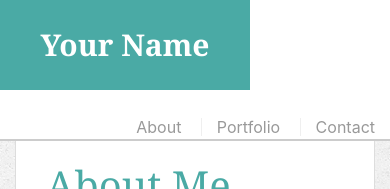
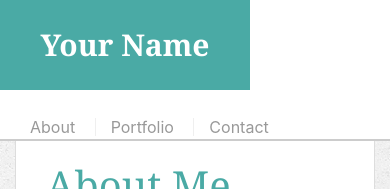
Before and after one commit to ajbarbati/Bootstrap_Portfolio, a plain HTML site: page index.html in a window 390 px wide. Shown: the top 189 px of the page. Drawn offline with nearby package versions, Linux system fonts and the light colour scheme; files whose address does not match are found by name.

Commit message:
added col-xs trying to git responsive

```diff
--- a/index.html
+++ b/index.html
@@ -31,7 +31,7 @@
             <div class="col-xs">
                 <a href="index.html" id="logo">Your Name</a>
             </div>
-            <div class="col-sm">
+            <div class="col-xs">
             <nav>
             <a href="index.html">About</a>
             <a href="portfolio.html">Portfolio</a>
```
